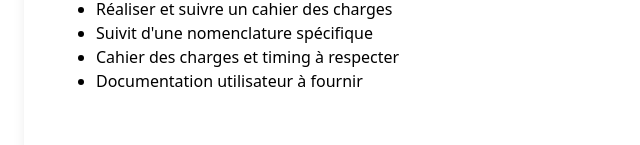
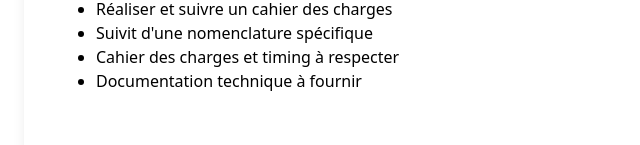
Before and after one commit to BTS-Hopital/BTS-Hopital.github.io, a website: page travaux.html in a window 1280 px wide. Both pictures are taken after a click on the button 640 px from the left and 860 px from the top of the page. Shown: the part 1103-1248 px from the top of the page, 0-640 px from the left. Drawn offline with Linux system fonts and the light colour scheme; a web font is replaced by a local one.

Commit message:
Fixed wrong info

```diff
--- a/travaux.html
+++ b/travaux.html
@@ -259,7 +259,7 @@
                                                 <li>Cette application doit être en lien avec une base de données MySQL</li>
                                                 <li>Suivit d'une nomenclature spécifique</li>
                                                 <li>Cahier des charges et timing à respecter</li>
-                                                <li>Documentation utilisateur à fournir</li>
+                                                <li>Documentation technique à fournir</li>
                                             </ul>
                                         </div>
                                         <div class='p-6'>
@@ -294,7 +294,7 @@
                                                 <li>Ajout d'un système de mail</li>
                                                 <li>Suivit d'une nomenclature spécifique</li>
                                                 <li>Cahier des charges et timing à respecter</li>
-                                                <li>Documentation utilisateur à fournir</li>
+                                                <li>Documentation technique à fournir</li>
                                             </ul>
                                         </div>
                                         <div class='p-6'>
@@ -328,7 +328,7 @@
                                                 <li>Réaliser et suivre un cahier des charges</li>
                                                 <li>Suivit d'une nomenclature spécifique</li>
                                                 <li>Cahier des charges et timing à respecter</li>
-                                                <li>Documentation utilisateur à fournir</li>
+                                                <li>Documentation technique à fournir</li>
                                             </ul>
                                         </div>
                                         <div class='p-6'>
```
